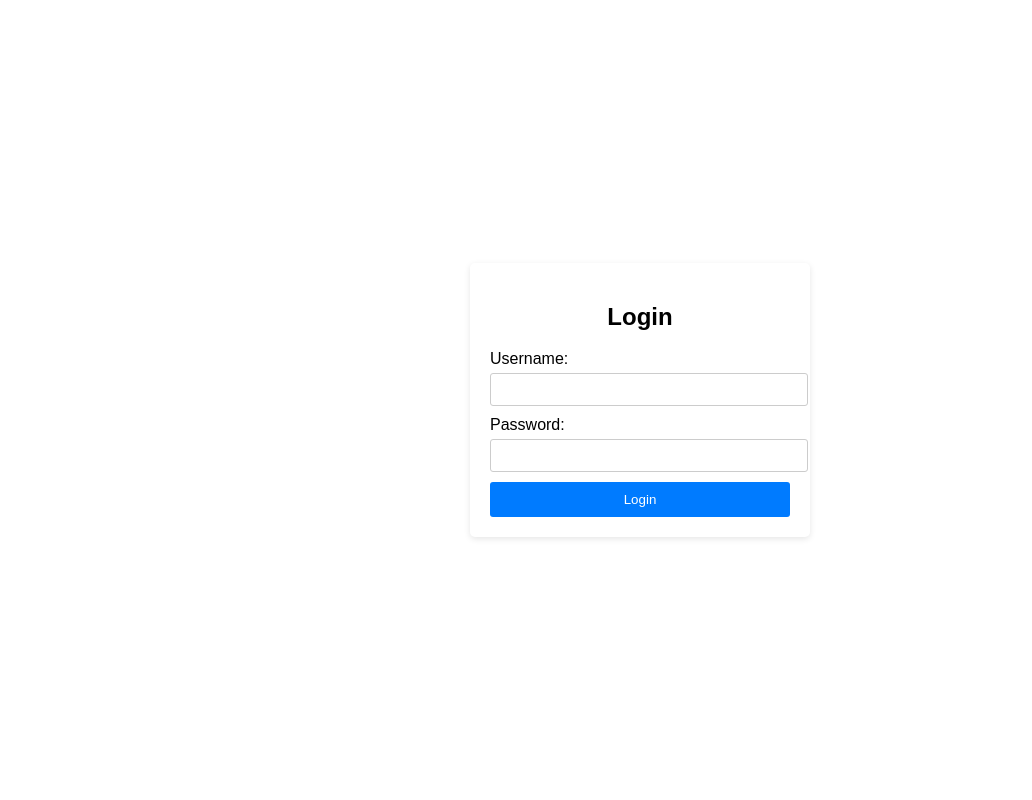
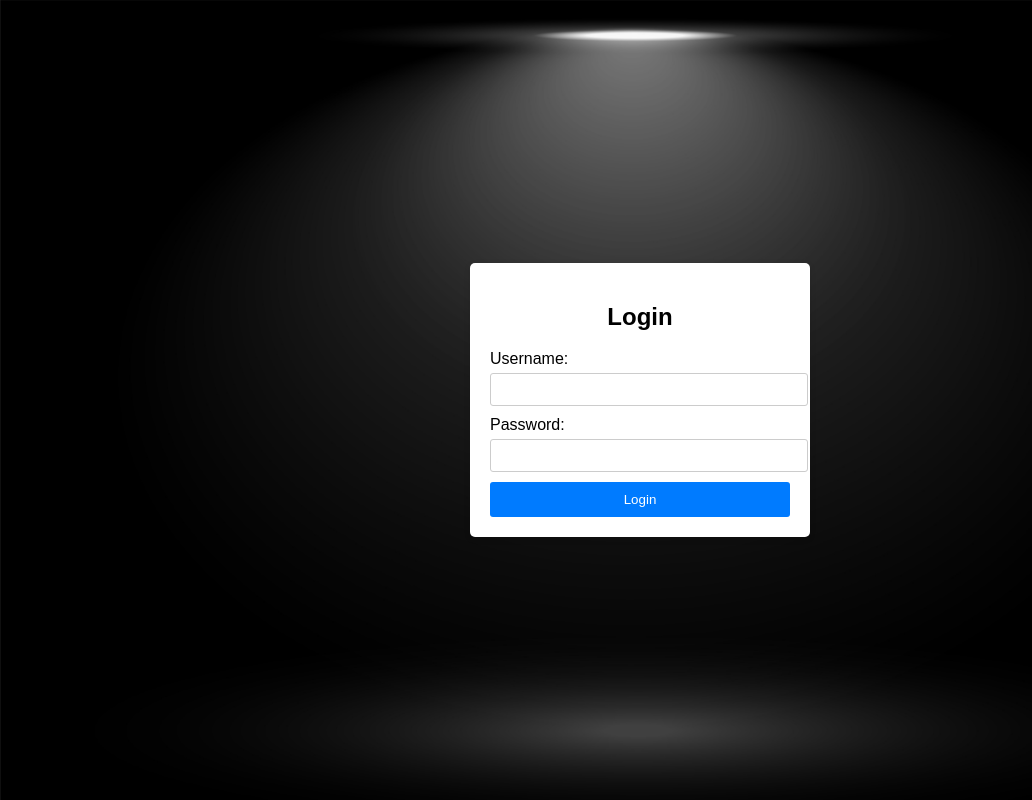
Before and after one commit to Mohanapriyan1386/login.com, a plain HTML site: page index.html in a window 1280 px wide. Shown: the whole page, without its empty margins (0-1032 px from the left). Drawn offline with Linux system fonts and the light colour scheme; the site is published under a folder, as on GitHub Pages, so addresses that start at the root find nothing.

Commit message:
Update index.html

```diff
--- a/index.html
+++ b/index.html
@@ -7,7 +7,7 @@
     <style>
         body {
             font-family: Arial, sans-serif;
-            background: url(/27230.jpg);
+            background: url(27230.jpg);
             background-size: cover;
             margin: 0;
             padding: 0;
```
